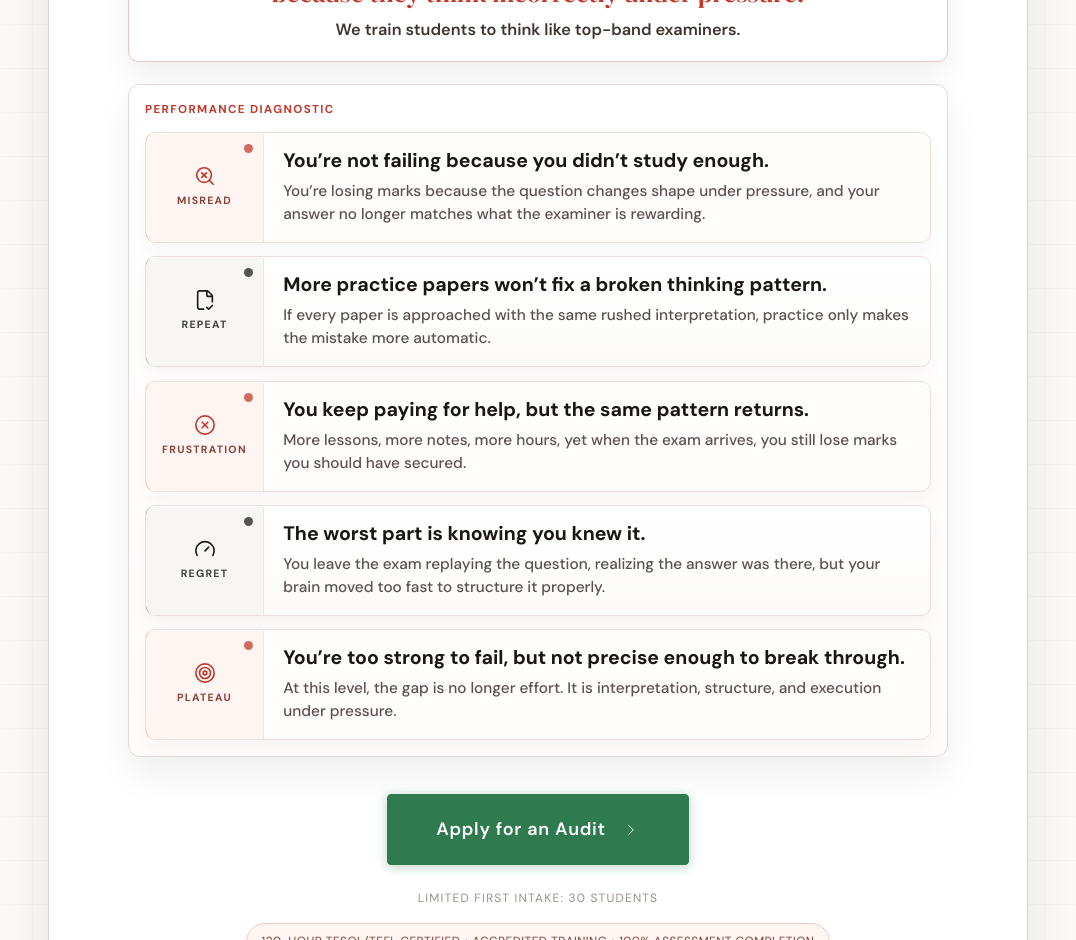
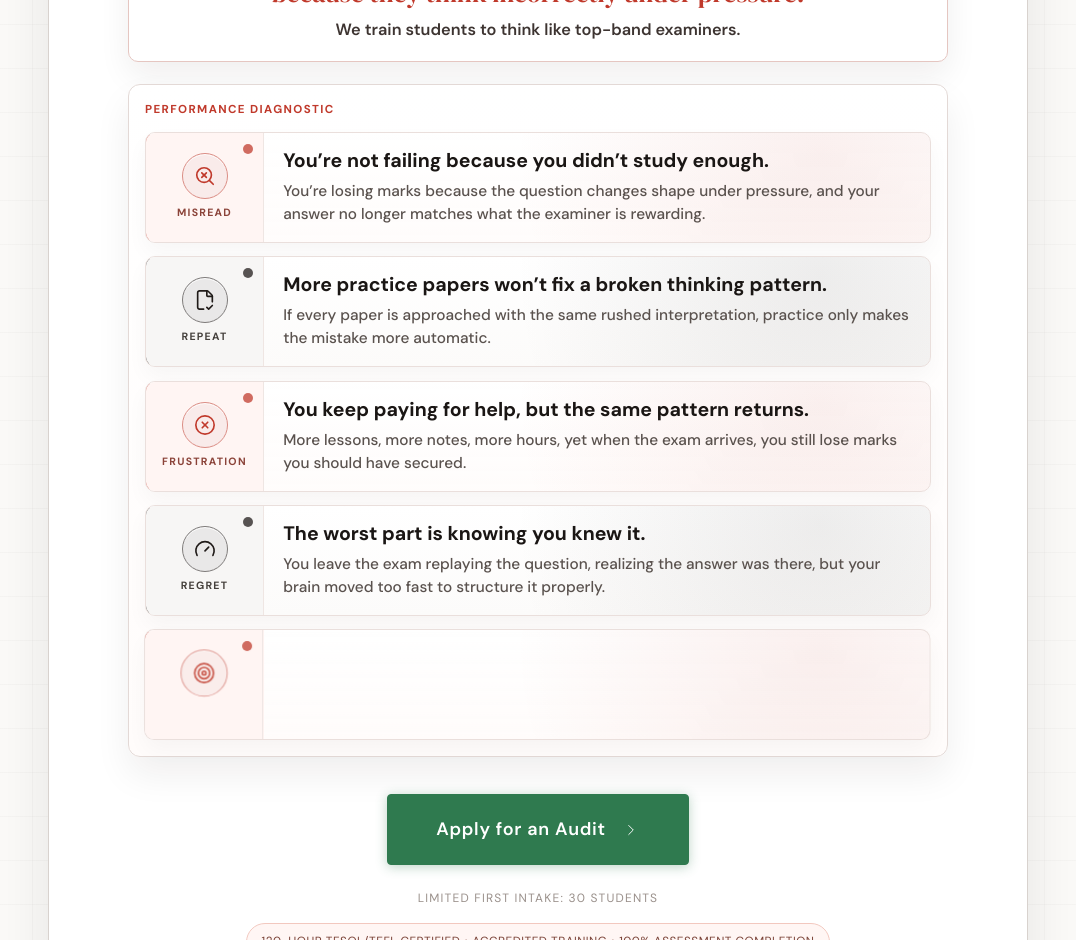
Before and after one commit to zakmero/bryan-coaching-site, a React (Vite) app: page / in a window 1280 px wide. Shown: the part 900-1840 px from the top of the page, without its empty margins (102-1178 px from the left). Built offline with nearby package versions, Linux system fonts and the light colour scheme.

Commit message:
Refine diagnostics into right-to-left sequential motion reveal

```diff
--- a/src/AppV2Original.jsx
+++ b/src/AppV2Original.jsx
@@ -367,12 +367,14 @@ const Hero = () => {
                 <li
                   key={title}
                   className={`v2-diagnostic-item v2-diagnostic-item-${tone}`}
-                  style={{ '--v2-diag-delay': `${index * 180}ms` }}
+                  style={{ '--v2-diag-delay': `${index * 1600}ms` }}
                 >
                   <div className="v2-diagnostic-visual" aria-hidden="true">
                     <span className="v2-diagnostic-pulse"></span>
-                    <Icon size={22} strokeWidth={1.8} />
-                    <span>{label}</span>
+                    <span className="v2-diagnostic-icon-wrap">
+                      <Icon size={22} strokeWidth={1.8} />
+                    </span>
+                    <span className="v2-diagnostic-label">{label}</span>
                   </div>
                   <div className="v2-diagnostic-copy">
                     <strong>{title}</strong>
--- a/src/indexV2.css
+++ b/src/indexV2.css
@@ -1171,6 +1171,8 @@ object {
   --v2-diagnostic-visual-bg: #fff7f5;
   --v2-diagnostic-label: #8b4339;
   --v2-diagnostic-icon: #c0392b;
+  --v2-diagnostic-sweep: rgba(192, 57, 43, 0.18);
+  --v2-diagnostic-step: 1600ms;
   position: relative;
   display: grid;
   grid-template-columns: 118px minmax(0, 1fr);
@@ -1181,13 +1183,16 @@ object {
   overflow: hidden;
   border: 1px solid #eadfdc;
   border-radius: 10px;
-  background: #fffdfc;
+  background:
+    radial-gradient(circle at 86% 18%, rgba(192, 57, 43, 0.08), transparent 45%),
+    linear-gradient(180deg, rgba(255, 255, 255, 0.98) 0%, rgba(255, 252, 251, 0.95) 100%);
   color: var(--v2-text-primary);
   box-shadow: 0 10px 22px rgba(26, 22, 20, 0.035);
   opacity: 0;
-  filter: blur(4px);
-  transform: translateY(22px) scale(0.97);
+  filter: blur(6px);
+  transform: translateX(96px) scale(0.98);
   transform-origin: center top;
+  will-change: transform, opacity, filter;
 }
 
 .v2-diagnostic-item::before {
@@ -1202,21 +1207,30 @@ object {
 
 .v2-diagnostic-item::after {
   content: '';
+  top: -14%;
+  bottom: -14%;
+  right: -44%;
+  width: 42%;
   position: absolute;
-  inset: 0;
-  border-radius: inherit;
-  box-shadow: inset 0 1px 0 rgba(255, 255, 255, 0.8);
+  background: linear-gradient(95deg, transparent 0%, var(--v2-diagnostic-sweep) 48%, transparent 100%);
+  opacity: 0;
+  transform: skewX(-18deg) translateX(0);
   pointer-events: none;
 }
 
 .v2-hero-diagnostics.is-visible .v2-diagnostic-item {
-  animation: v2DiagnosticCardIn 760ms cubic-bezier(0.2, 0.92, 0.24, 1.08) forwards;
+  animation: v2DiagnosticCardIn 690ms cubic-bezier(0.16, 0.9, 0.22, 1.08) forwards;
   animation-delay: var(--v2-diag-delay, 0ms);
 }
 
 .v2-hero-diagnostics.is-visible .v2-diagnostic-item::before {
-  animation: v2DiagnosticRailIn 620ms ease-out forwards;
-  animation-delay: var(--v2-diag-delay, 0ms);
+  animation: v2DiagnosticRailIn 460ms ease-out forwards;
+  animation-delay: calc(var(--v2-diag-delay, 0ms) + 220ms);
+}
+
+.v2-hero-diagnostics.is-visible .v2-diagnostic-item::after {
+  animation: v2DiagnosticSweep 620ms ease-out both;
+  animation-delay: calc(var(--v2-diag-delay, 0ms) + 690ms);
 }
 
 .v2-diagnostic-item-red {
@@ -1224,6 +1238,7 @@ object {
   --v2-diagnostic-visual-bg: #fff5f3;
   --v2-diagnostic-label: #8b4339;
   --v2-diagnostic-icon: #c0392b;
+  --v2-diagnostic-sweep: rgba(192, 57, 43, 0.2);
 }
 
 .v2-diagnostic-item-ink {
@@ -1231,7 +1246,10 @@ object {
   --v2-diagnostic-visual-bg: #f7f6f5;
   --v2-diagnostic-label: #45403c;
   --v2-diagnostic-icon: #1f1a18;
-  background: linear-gradient(180deg, #ffffff 0%, #fcfbfa 100%);
+  --v2-diagnostic-sweep: rgba(31, 26, 24, 0.16);
+  background:
+    radial-gradient(circle at 86% 18%, rgba(31, 26, 24, 0.08), transparent 45%),
+    linear-gradient(180deg, #ffffff 0%, #fcfbfa 100%);
 }
 
 .v2-diagnostic-visual {
@@ -1247,47 +1265,59 @@ object {
   color: var(--v2-diagnostic-icon);
 }
 
+.v2-diagnostic-icon-wrap {
+  width: 46px;
+  height: 46px;
+  border-radius: 999px;
+  display: grid;
+  place-items: center;
+  border: 1.5px solid color-mix(in srgb, var(--v2-diagnostic-accent) 58%, white 42%);
+  background: color-mix(in srgb, var(--v2-diagnostic-accent) 10%, white 90%);
+  box-shadow: inset 0 1px 0 rgba(255, 255, 255, 0.9);
+  opacity: 0;
+  transform: scale(0.86) translateY(5px);
+}
+
+.v2-diagnostic-icon-wrap svg {
+  flex: 0 0 auto;
+  color: var(--v2-diagnostic-icon);
+}
+
+.v2-hero-diagnostics.is-visible .v2-diagnostic-icon-wrap {
+  animation: v2DiagnosticIconWrapIn 500ms cubic-bezier(0.17, 0.88, 0.24, 1.02) forwards;
+  animation-delay: calc(var(--v2-diag-delay, 0ms) + 430ms);
+}
+
 .v2-diagnostic-pulse {
   position: absolute;
   top: 0.7rem;
   right: 0.65rem;
-  width: 9px;
-  height: 9px;
+  width: 10px;
+  height: 10px;
   border-radius: 50%;
   background: color-mix(in srgb, var(--v2-diagnostic-accent) 75%, white 25%);
   box-shadow: 0 0 0 0 color-mix(in srgb, var(--v2-diagnostic-accent) 28%, transparent);
+  opacity: 0;
 }
 
 .v2-hero-diagnostics.is-visible .v2-diagnostic-pulse {
-  animation: v2DiagnosticPulse 1.2s ease-out both;
-  animation-delay: calc(var(--v2-diag-delay, 0ms) + 380ms);
-}
-
-.v2-diagnostic-visual svg {
-  flex: 0 0 auto;
-  color: var(--v2-diagnostic-icon);
-  opacity: 0;
-  transform: translateY(6px) scale(0.94);
-}
-
-.v2-hero-diagnostics.is-visible .v2-diagnostic-visual svg {
-  animation: v2DiagnosticIconIn 540ms cubic-bezier(0.2, 0.88, 0.24, 1.02) forwards;
-  animation-delay: calc(var(--v2-diag-delay, 0ms) + 130ms);
-}
-
-.v2-diagnostic-visual span {
+  animation: v2DiagnosticPulse 820ms ease-out both;
+  animation-delay: calc(var(--v2-diag-delay, 0ms) + 740ms);
+}
+
+.v2-diagnostic-label {
   color: var(--v2-diagnostic-label);
   font-size: 0.66rem;
   font-weight: 800;
   letter-spacing: 0.12em;
   text-transform: uppercase;
   opacity: 0;
-  transform: translateY(8px);
-}
-
-.v2-hero-diagnostics.is-visible .v2-diagnostic-visual span {
-  animation: v2DiagnosticTextIn 520ms ease forwards;
-  animation-delay: calc(var(--v2-diag-delay, 0ms) + 190ms);
+  transform: translateY(10px);
+}
+
+.v2-hero-diagnostics.is-visible .v2-diagnostic-label {
+  animation: v2DiagnosticTextIn 460ms ease forwards;
+  animation-delay: calc(var(--v2-diag-delay, 0ms) + 560ms);
 }
 
 .v2-diagnostic-copy {
@@ -1304,7 +1334,7 @@ object {
   font-weight: 800;
   line-height: 1.28;
   opacity: 0;
-  transform: translateY(10px);
+  transform: translateY(12px);
 }
 
 .v2-diagnostic-copy p {
@@ -1314,34 +1344,34 @@ object {
   font-weight: 500;
   line-height: 1.5;
   opacity: 0;
-  transform: translateY(10px);
+  transform: translateY(12px);
 }
 
 .v2-hero-diagnostics.is-visible .v2-diagnostic-copy strong {
-  animation: v2DiagnosticTextIn 540ms ease forwards;
-  animation-delay: calc(var(--v2-diag-delay, 0ms) + 230ms);
+  animation: v2DiagnosticTextIn 480ms ease forwards;
+  animation-delay: calc(var(--v2-diag-delay, 0ms) + 820ms);
 }
 
 .v2-hero-diagnostics.is-visible .v2-diagnostic-copy p {
-  animation: v2DiagnosticTextIn 560ms ease forwards;
-  animation-delay: calc(var(--v2-diag-delay, 0ms) + 290ms);
+  animation: v2DiagnosticTextIn 520ms ease forwards;
+  animation-delay: calc(var(--v2-diag-delay, 0ms) + 980ms);
 }
 
 @keyframes v2DiagnosticCardIn {
   0% {
     opacity: 0;
-    filter: blur(4px);
-    transform: translateY(22px) scale(0.97);
-  }
-  62% {
+    filter: blur(6px);
+    transform: translateX(96px) scale(0.98);
+  }
+  66% {
     opacity: 1;
     filter: blur(0);
-    transform: translateY(-3px) scale(1.01);
+    transform: translateX(-6px) scale(1.005);
   }
   100% {
     opacity: 1;
     filter: blur(0);
-    transform: translateY(0) scale(1);
+    transform: translateX(0) scale(1);
   }
 }
 
@@ -1354,14 +1384,18 @@ object {
   }
 }
 
-@keyframes v2DiagnosticIconIn {
+@keyframes v2DiagnosticIconWrapIn {
   0% {
     opacity: 0;
-    transform: translateY(6px) scale(0.94);
+    transform: scale(0.86) translateY(5px);
+  }
+  65% {
+    opacity: 1;
+    transform: scale(1.06) translateY(-1px);
   }
   100% {
     opacity: 1;
-    transform: translateY(0) scale(1);
+    transform: scale(1) translateY(0);
   }
 }
 
@@ -1378,18 +1412,35 @@ object {
 
 @keyframes v2DiagnosticPulse {
   0% {
+    opacity: 1;
     box-shadow: 0 0 0 0 color-mix(in srgb, var(--v2-diagnostic-accent) 30%, transparent);
   }
   100% {
+    opacity: 1;
     box-shadow: 0 0 0 16px color-mix(in srgb, var(--v2-diagnostic-accent) 0%, transparent);
+  }
+}
+
+@keyframes v2DiagnosticSweep {
+  0% {
+    opacity: 0;
+    transform: skewX(-18deg) translateX(0);
+  }
+  30% {
+    opacity: 0.68;
+  }
+  100% {
+    opacity: 0;
+    transform: skewX(-18deg) translateX(-205%);
   }
 }
 
 @media (prefers-reduced-motion: reduce) {
   .v2-diagnostic-item,
   .v2-diagnostic-item::before,
-  .v2-diagnostic-visual svg,
-  .v2-diagnostic-visual span,
+  .v2-diagnostic-item::after,
+  .v2-diagnostic-icon-wrap,
+  .v2-diagnostic-label,
   .v2-diagnostic-copy strong,
   .v2-diagnostic-copy p,
   .v2-diagnostic-pulse {
@@ -1401,6 +1452,10 @@ object {
 
   .v2-diagnostic-item::before {
     transform: scaleY(1);
+  }
+
+  .v2-diagnostic-item::after {
+    opacity: 0;
   }
 }
 
@@ -2065,6 +2120,14 @@ object {
     border-right: 0;
     border-bottom: 1px solid #efe6e3;
   }
+  .v2-diagnostic-icon-wrap {
+    width: 40px;
+    height: 40px;
+  }
+  .v2-diagnostic-label {
+    font-size: 0.64rem;
+    letter-spacing: 0.1em;
+  }
   .v2-diagnostic-pulse {
     position: static;
     flex: 0 0 auto;
```
